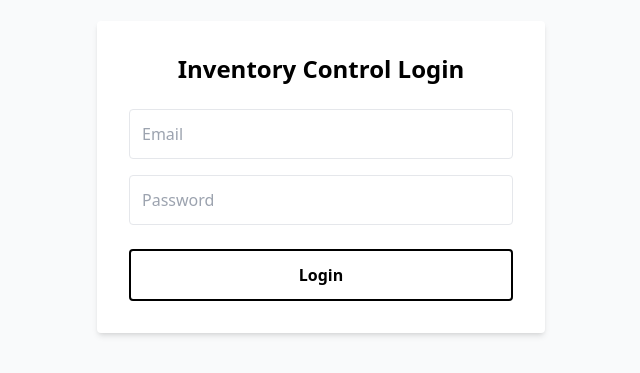
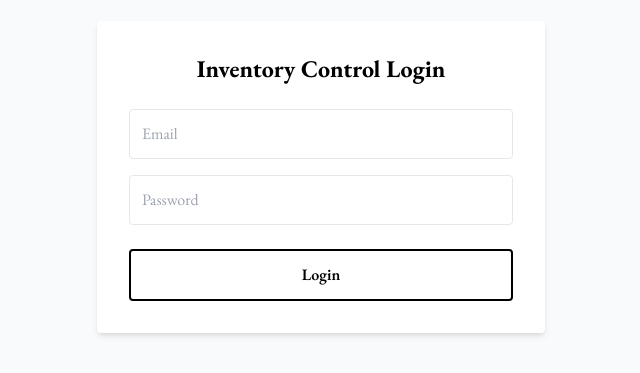
Before and after one commit to kailas1246/Ach-frontend, a React (Vite) app: page / in a window 1280 px wide. Shown: the part 239-612 px from the top of the page, without its empty margins (319-959 px from the left). Built offline with nearby package versions, Linux system fonts and the light colour scheme.

Commit message:
Update index.css

```diff
--- a/src/index.css
+++ b/src/index.css
@@ -1,3 +1,9 @@
+@import url('https://fonts.googleapis.com/css2?family=EB+Garamond:ital,wght@0,400..800;1,400..800&display=swap');
+
 @tailwind base;
 @tailwind components;
 @tailwind utilities;
+
+*{
+    font-family: 'EB Garamond', serif;
+}
```
